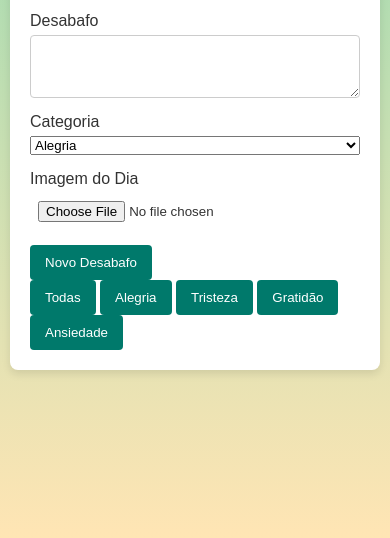
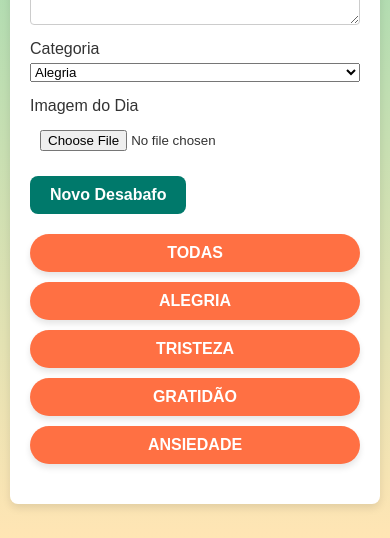
Before and after one commit to Natanael-cloud/desabafo_Apl, a plain HTML site: page index.html in a window 390 px wide. Shown: the part 306-844 px from the top of the page. Drawn offline with Linux system fonts and the light colour scheme.

Commit message:
alterar responsividade e adicional elemento de pesquisa

```diff
--- a/style.css
+++ b/style.css
@@ -1,4 +1,4 @@
-
+/* Reset básico e estilo global */
 * {
   margin: 0;
   padding: 0;
@@ -15,7 +15,25 @@ body {
   min-height: 100vh;
   padding: 10px;
   position: relative;
-  overflow: hidden;
+  overflow-y: auto; /* Ativa a barra de rolagem vertical */
+}
+
+/* Estilização da barra de rolagem */
+body::-webkit-scrollbar {
+  width: 8px;
+}
+
+body::-webkit-scrollbar-thumb {
+  background: #00796b;
+  border-radius: 4px;
+}
+
+body::-webkit-scrollbar-thumb:hover {
+  background: #005f5a;
+}
+
+body::-webkit-scrollbar-track {
+  background: #e0f7fa;
 }
 
 .container {
@@ -32,10 +50,12 @@ body {
 h1 {
   color: #00796b;
   text-align: center;
-  font-size: 2em;
+  font-size: 2.5em;
   margin-bottom: 20px;
+  font-weight: bold;
 }
 
+/* Grupo de Formulários */
 .grupo-formulario {
   display: flex;
   flex-direction: column;
@@ -47,32 +67,74 @@ h1 {
 }
 
 .grupo-formulario input[type="text"],
-.grupo-formulario textarea {
+.grupo-formulario textarea,
+#barraPesquisa {
   width: 100%;
-  padding: 8px;
+  padding: 10px;
   border: 1px solid #ccc;
   border-radius: 4px;
 }
 
 .grupo-formulario input[type="file"] {
-  padding: 8px;
+  padding: 10px;
 }
 
+/* Botões principais */
 .botao {
   background-color: #00796b;
   color: #fff;
   border: none;
-  padding: 10px 15px;
-  border-radius: 4px;
+  padding: 10px 20px;
+  border-radius: 8px;
   cursor: pointer;
-  transition: background-color 0.3s;
+  font-size: 1em;
+  font-weight: bold;
+  transition: all 0.3s ease;
 }
 
 .botao:hover {
   background-color: #005f5a;
 }
 
-/* Adiciona o layout de grid para os desabafos */
+.botao:active {
+  transform: scale(0.98);
+}
+
+/* Botões de filtro */
+.filtros {
+  display: flex;
+  flex-wrap: wrap;
+  gap: 15px;
+  justify-content: center;
+  margin: 20px 0;
+}
+
+.filtros .botao {
+  background-color: #ff7043;
+  color: white;
+  font-size: 1em;
+  padding: 10px 20px;
+  border: none;
+  border-radius: 25px;
+  cursor: pointer;
+  text-transform: uppercase;
+  font-weight: bold;
+  box-shadow: 0 4px 6px rgba(0, 0, 0, 0.1);
+  transition: all 0.3s ease;
+}
+
+.filtros .botao:hover {
+  background-color: #d84315;
+  transform: translateY(-2px);
+  box-shadow: 0 6px 8px rgba(0, 0, 0, 0.2);
+}
+
+.filtros .botao:active {
+  transform: translateY(0);
+  box-shadow: 0 2px 4px rgba(0, 0, 0, 0.1);
+}
+
+/* Desabafos */
 #containerDesabafos {
   display: grid;
   grid-template-columns: repeat(4, 1fr);
@@ -86,16 +148,27 @@ h1 {
   border-radius: 8px;
   display: flex;
   flex-direction: column;
+  box-shadow: 0 4px 6px rgba(0, 0, 0, 0.1);
+  transition: transform 0.2s, box-shadow 0.2s;
+}
+
+.desabafo:hover {
+  transform: translateY(-2px);
+  box-shadow: 0 6px 8px rgba(0, 0, 0, 0.2);
 }
 
 .desabafo h3 {
   color: #00796b;
-  margin-bottom: 5px;
+  margin-bottom: 10px;
+  font-size: 1.2em;
+  font-weight: bold;
 }
 
 .desabafo p {
   word-wrap: break-word;
   white-space: pre-wrap;
+  font-size: 1em;
+  color: #455a64;
 }
 
 .desabafo img {
@@ -106,6 +179,7 @@ h1 {
   margin-top: 10px;
 }
 
+/* Controles nos desabafos */
 .controles-desabafo {
   display: flex;
   justify-content: space-between;
@@ -123,19 +197,24 @@ h1 {
 /* Responsividade */
 @media screen and (max-width: 1024px) {
   #containerDesabafos {
-      grid-template-columns: repeat(3, 1fr);
+    grid-template-columns: repeat(3, 1fr);
   }
 }
 
 @media screen and (max-width: 768px) {
   #containerDesabafos {
-      grid-template-columns: repeat(2, 1fr);
+    grid-template-columns: repeat(2, 1fr);
   }
 }
 
 @media screen and (max-width: 480px) {
   #containerDesabafos {
-      grid-template-columns: 1fr;
+    grid-template-columns: 1fr;
+  }
+
+  .filtros {
+    flex-direction: column;
+    gap: 10px;
   }
 }
 
```
